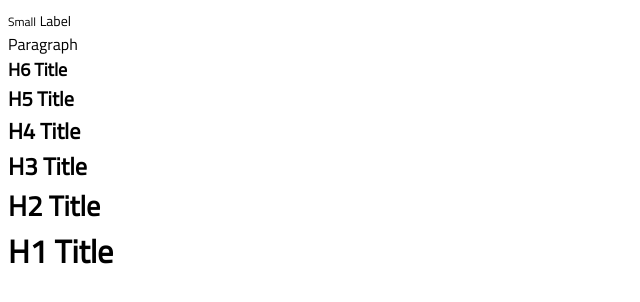
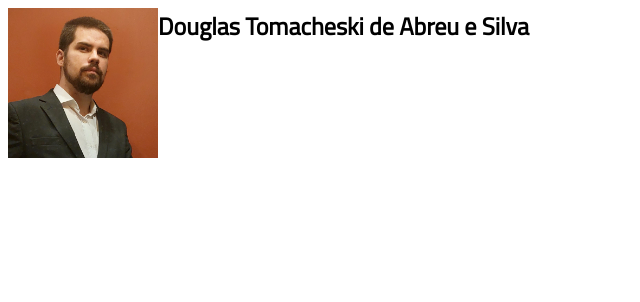
Before and after one commit to DoToMaSi/CurriculumVitae, a plain HTML site: page index.html in a window 1280 px wide. Shown: the whole page, without its empty margins (0-640 px from the left). Drawn offline with Linux system fonts and the light colour scheme.

Commit message:
feat: initial lines

```diff
--- a/css/main.css
+++ b/css/main.css
@@ -2,6 +2,8 @@
     font-family: 'TitilliumWeb';
     src: url('../assets/fonts/TitilliumWeb-Regular.ttf');
 }
+
+/* Global Styles */
 
 * {
     font-family: 'TitilliumWeb', 'Segoe UI', Tahoma, Geneva, Verdana, sans-serif;
@@ -56,3 +58,16 @@ h1 {
     padding: 0px;
     margin: 0px;
 }
+
+/* Page Styles */
+#main-info {
+    display: flex;
+    width: 100%;
+}
+
+#main-info #profile-pic {
+    width: 150px;
+    height: 150px;
+    background: url('../assets/images/profile-pic.jpg') center no-repeat;
+    background-size: cover;
+}
--- a/index.html
+++ b/index.html
@@ -9,14 +9,22 @@
 	</head>
 
 	<body>
-		<small>Small</small>
-		<label>Label</label>
-		<p>Paragraph</p>
-		<h6>H6 Title</h6>
-		<h5>H5 Title</h5>
-		<h4>H4 Title</h4>
-		<h3>H3 Title</h3>
-		<h2>H2 Title</h2>
-		<h1>H1 Title</h1>
+		<header id="main-info">
+			<div id="profile-pic">
+				&nbsp;
+			</div>
+
+			<div id="profile-details">
+				<h3><b>Douglas Tomacheski de Abreu e Silva</b></h3>
+			</div>
+		</header>
+
+		<section id="summary">
+
+		</section>
+
+		<section id="experience">
+
+		</section>
 	</body>
 </html>
```
